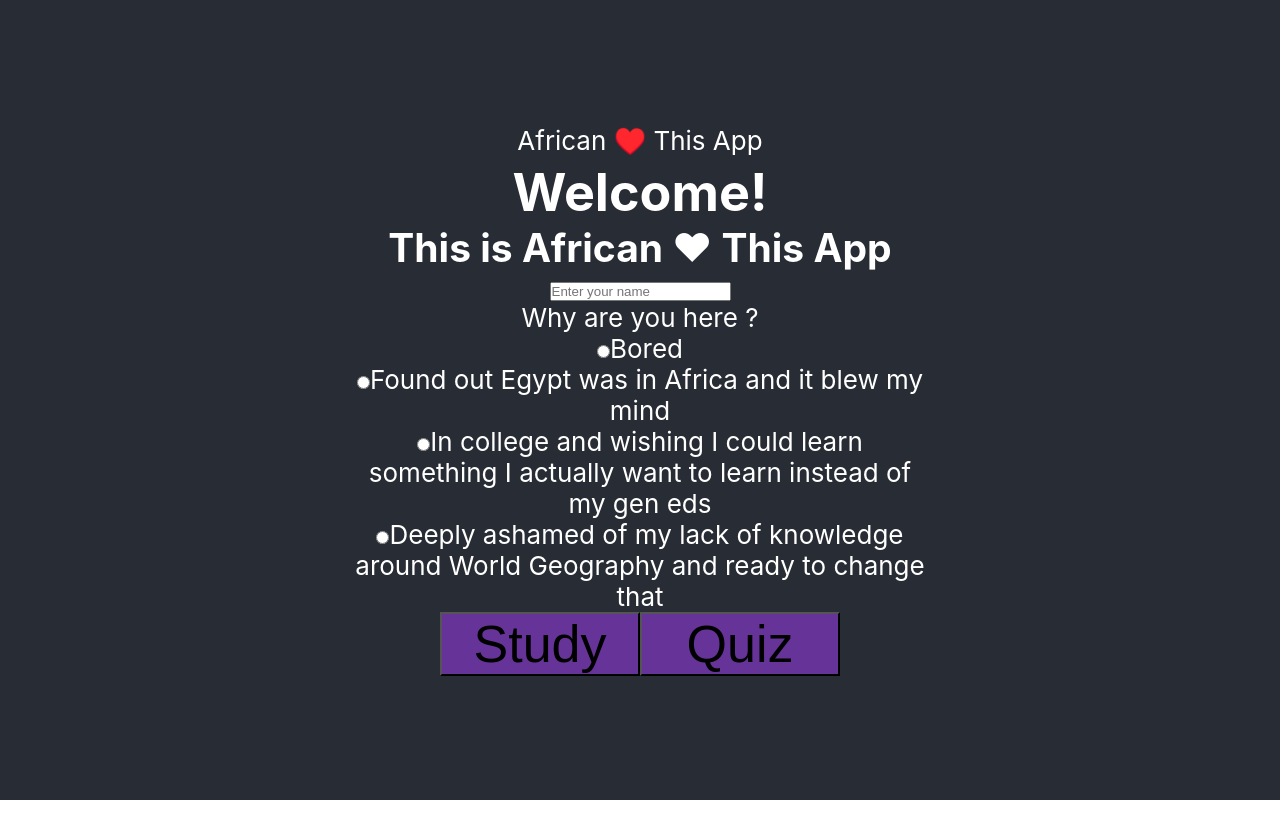
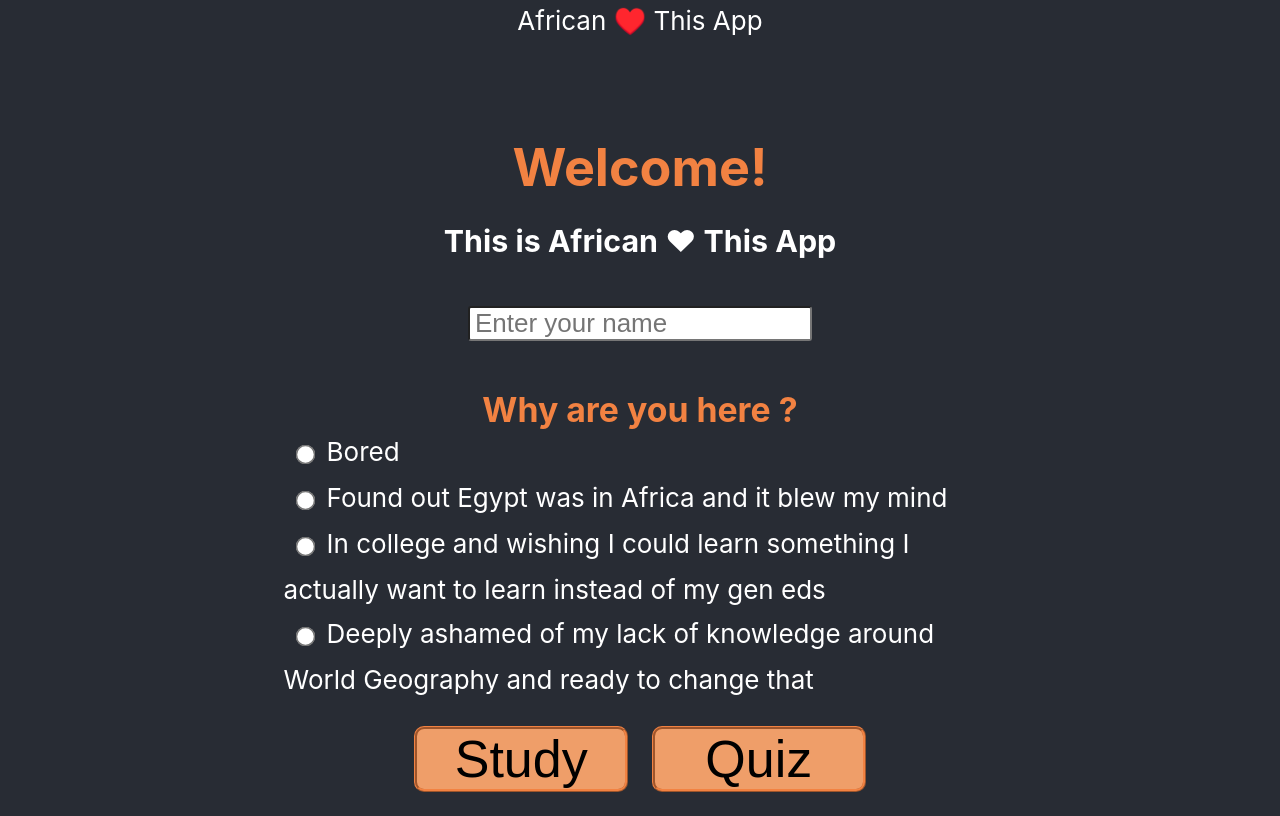
Before and after one commit to hfaerber/african-love-this-app, a React (Create React App) app: page / in a window 1280 px wide. Built offline with nearby package versions, Linux system fonts and the light colour scheme; no server answers.

Commit message:
Style Welcome Page

```diff
--- a/src/App/App.css
+++ b/src/App/App.css
@@ -13,7 +13,6 @@
   display: flex;
   flex-direction: column;
   align-items: center;
-  justify-content: center;
   font-size: calc(10px + 2vmin);
   color: white;
 }
@@ -34,7 +33,7 @@
 }
 
 .App-header {
-margin-bottom: 5px;
+margin: 5px;
 }
 /* @keyframes App-logo-spin {
   from {
--- a/src/NavBtn/NavBtn.css
+++ b/src/NavBtn/NavBtn.css
@@ -1,5 +1,9 @@
 .button-nav {
-  width: 200px;
-  background-color: rebeccapurple;
+  width: 18%;
+  background-color: #ef9e69;
   font-size: 2em;
+  margin: 2% 1%;
+  border: 3px ridge #f28242;
+  border-radius: 10px;
+  cursor: pointer;
 }
--- a/src/StudyForm/StudyForm.css
+++ b/src/StudyForm/StudyForm.css
@@ -15,6 +15,7 @@
   cursor: pointer;
   border-radius: 5px;
   padding: 1px 10px;
+  cursor: pointer;
 }
 
 .div-filter-search-form {
--- a/src/WelcomeForm/WelcomeForm.css
+++ b/src/WelcomeForm/WelcomeForm.css
@@ -1,8 +1,35 @@
 .div-radio {
-  width: 50%;
+  width: 60%;
   margin: auto;
+  text-align: left;
+}
+
+.label-radio {
+  display: block;
+  line-height: 1.7;
 }
 
 .button-radio {
-  display: block;
+  margin: 0 15px 15px 15px;
+  cursor: pointer;
 }
+
+.input-name {
+  font-size: 1em;
+  margin: 4%;
+  border-radius: 3px;
+  padding-left: 5px;
+}
+
+input[type='radio'] { transform: scale(1.5); }
+
+.welcome {
+  font-size: 2em;
+  margin: 8% 0 2% 0;
+  color: #f28242;
+}
+
+.why-here {
+  font-size: 1.3em;
+  color: #f28242;
+}
--- a/src/WelcomeForm/WelcomeForm.js
+++ b/src/WelcomeForm/WelcomeForm.js
@@ -17,26 +17,26 @@ class WelcomeForm extends Component {
   render() {
     return(
       <div>
-        <h1>Welcome!</h1>
-        <h2>This is <span className='app-title'>African ♥ This App</span></h2>
+        <h2 className='welcome'>Welcome!</h2>
+        <h3>This is <span className='app-title'>African ♥ This App</span></h3>
         <input type='text' className='input-name' placeholder='Enter your name'
           name='name' value={this.state.name} onChange={(event) => this.handleChange(event)} />
-        <p>Why are you here {this.state.name ? `${this.state.name}` : ''}?</p>
+        <h4 className='why-here'>Why are you here {this.state.name ? `${this.state.name}` : ''}?</h4>
         <div className='div-radio'>
-          <label forhtml='bored' className='button-radio'>
-            <input type='radio' id='bored'/>
+          <label forhtml='bored' className='label-radio'>
+            <input type='radio' id='bored' className='button-radio'/>
             Bored
           </label>
-          <label forhtml='egypt' className='button-radio'>
-            <input type='radio' id='egypt'/>
+          <label forhtml='egypt' className='label-radio'>
+            <input type='radio' id='egypt' className='button-radio'/>
             Found out Egypt was in Africa and it blew my mind
           </label>
-          <label forhtml='learn' className='button-radio'>
-            <input type='radio' id='learn'/>
+          <label forhtml='learn' className='label-radio'>
+            <input type='radio' id='learn' className='button-radio'/>
             In college and wishing I could learn something I actually want to learn instead of my gen eds
           </label>
-          <label forhtml='shame' className='button-radio'>
-            <input type='radio' id='shame'/>
+          <label forhtml='shame' className='label-radio'>
+            <input type='radio' id='shame' className='button-radio'/>
             Deeply ashamed of my lack of knowledge around World Geography and ready to change that
           </label>
         </div>
```
